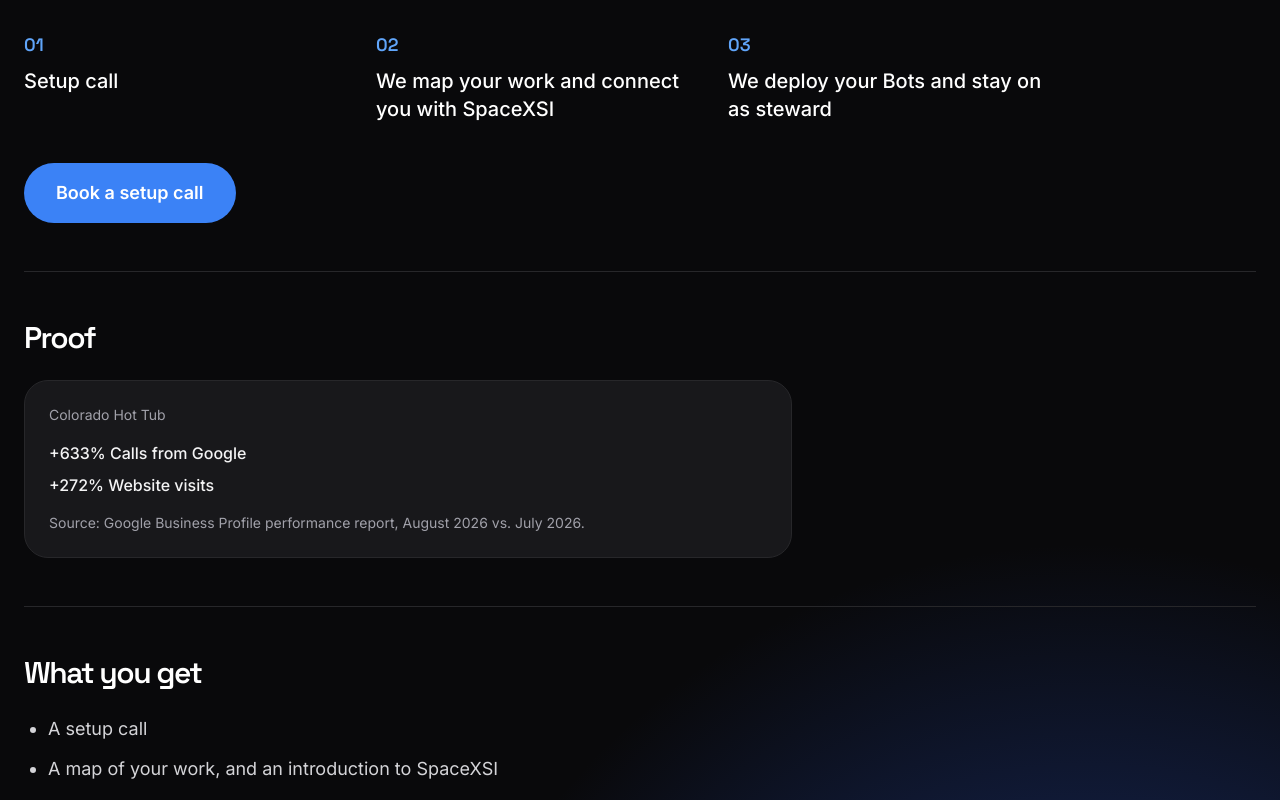
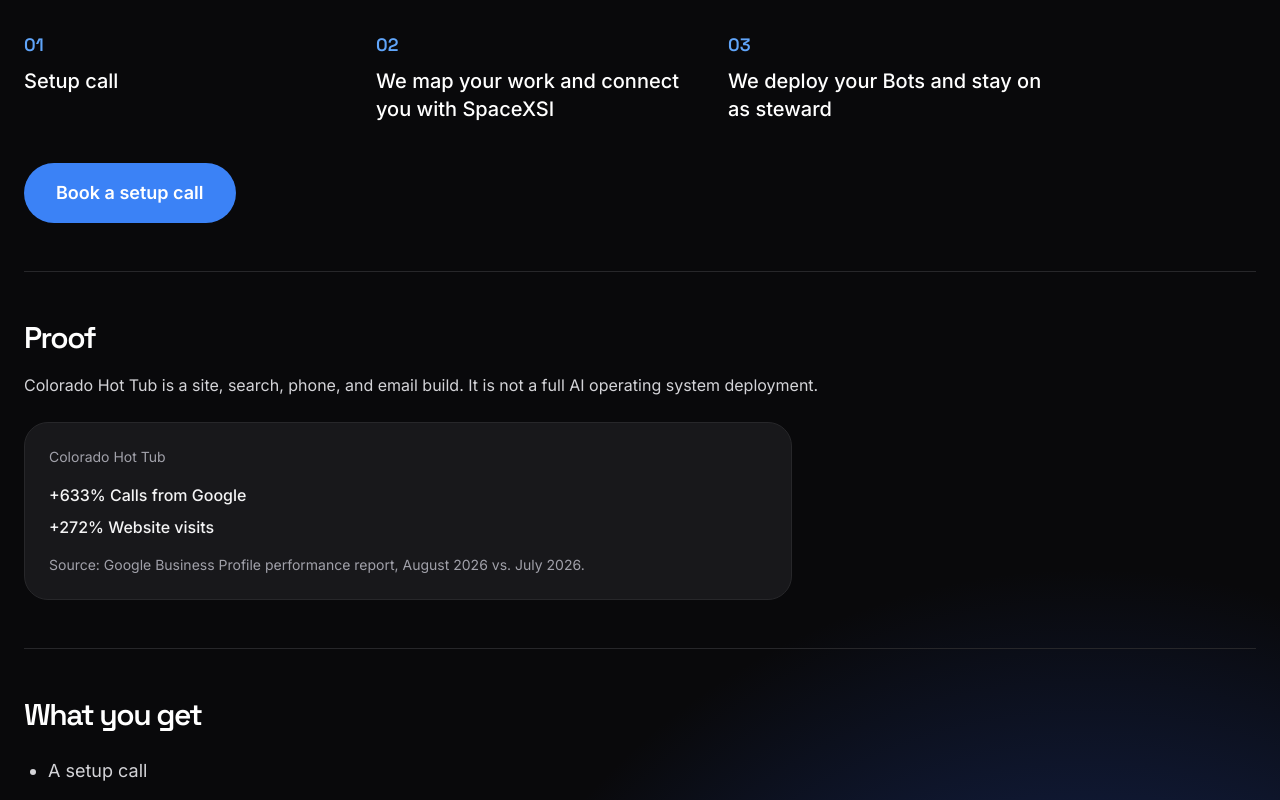
Before and after one commit to brianscottwatson-cell/Peak-signal, a plain HTML site: page static-site/grok.html in a window 1280 px wide. Shown: the part 524-1324 px from the top of the page. Drawn offline with Linux system fonts and the light colour scheme.

Commit message:
grok: add CHT proof qualifier from /ai-deployments

```diff
--- a/static-site/grok.html
+++ b/static-site/grok.html
@@ -72,8 +72,9 @@
     </section>
 
     <section class="py-12 border-t border-zinc-800" aria-labelledby="grok-proof-heading">
-      <h2 id="grok-proof-heading" class="font-display text-3xl font-semibold tracking-tighter text-white mb-6">Proof</h2>
-      <div class="max-w-3xl bg-zinc-900 border border-zinc-800 rounded-3xl p-6">
+      <h2 id="grok-proof-heading" class="font-display text-3xl font-semibold tracking-tighter text-white mb-4">Proof</h2>
+      <p class="text-zinc-300 leading-relaxed">Colorado Hot Tub is a site, search, phone, and email build. It is not a full AI operating system deployment.</p>
+      <div class="mt-6 max-w-3xl bg-zinc-900 border border-zinc-800 rounded-3xl p-6">
         <p class="text-sm text-zinc-400 mb-4">Colorado Hot Tub</p>
         <p class="text-zinc-100 font-medium">+633% Calls from Google</p>
         <p class="mt-2 text-zinc-100 font-medium">+272% Website visits</p>
```
